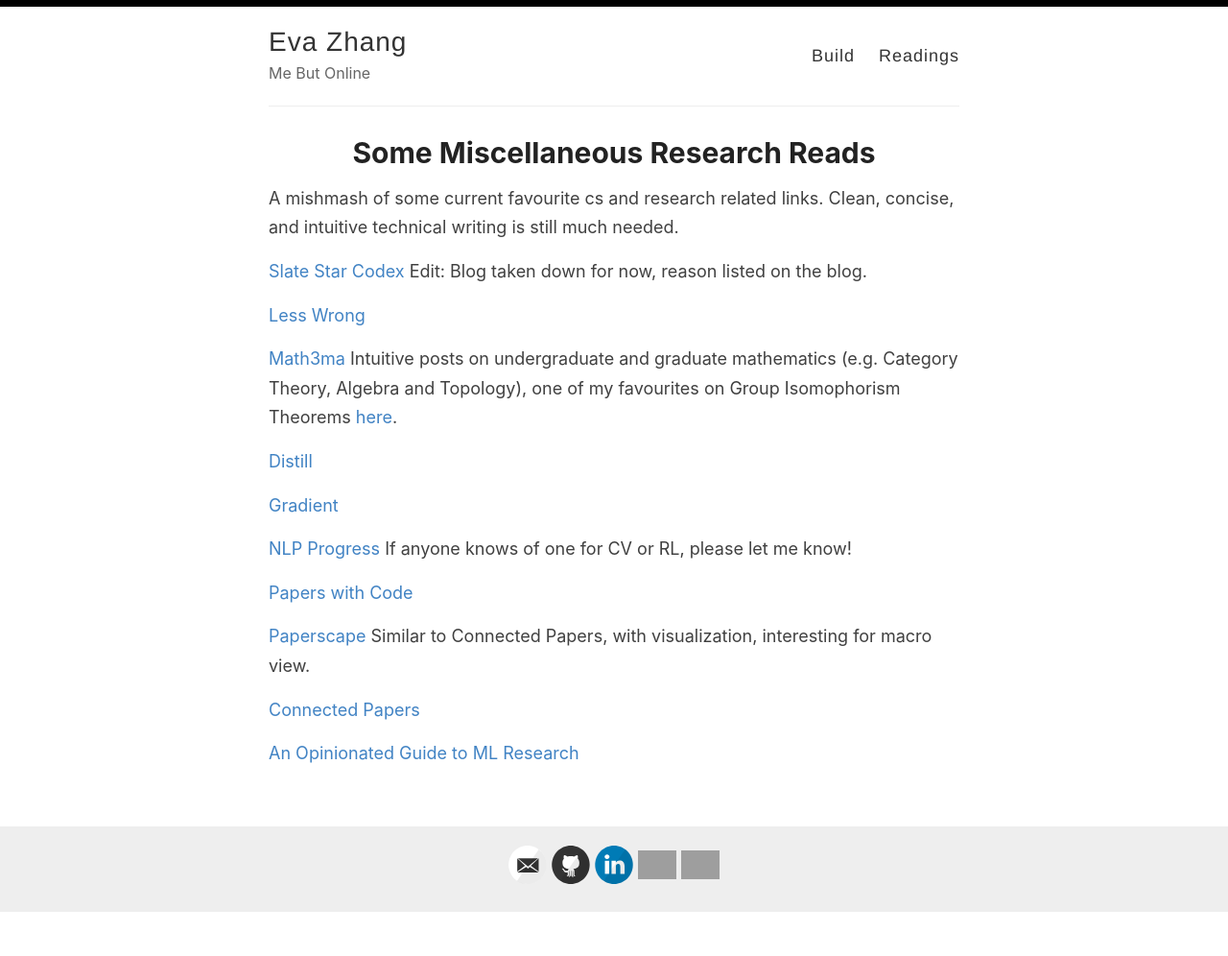
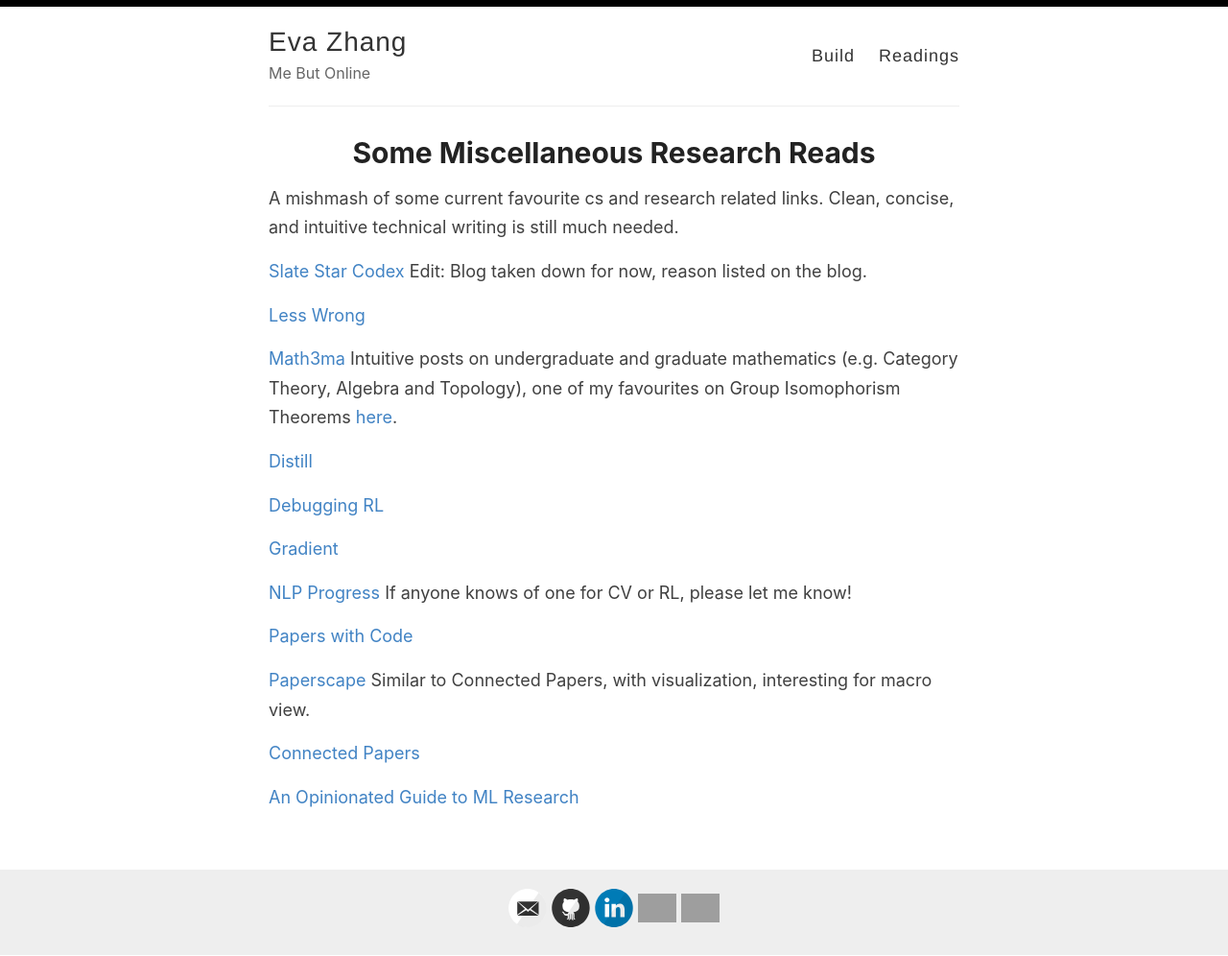
Before and after one commit to evazhang612/sokt-landing, a Jekyll site: the page built from _pages/science.md, in a window 1280 px wide. Shown: the whole page at 96% size. Built offline with Jekyll 4.4.1, drawn with Linux system fonts in a browser that asks for light colours; nearby versions of some CDN libraries; library files that are not in the unit come from our copies; before the commit the page ends 950 px from its top, so only the background shows below that; grey boxes are pictures that could not be loaded.

Commit message:
Adding link

```diff
--- a/_pages/science.md
+++ b/_pages/science.md
@@ -14,6 +14,8 @@
 
 [Distill](https://distill.pub/)
 
+[Debugging RL](https://andyljones.com/posts/rl-debugging.html)
+
 [Gradient](https://thegradient.pub/)
 
 [NLP Progress](http://nlpprogress.com/) If anyone knows of one for CV or RL, please let me know!
```
